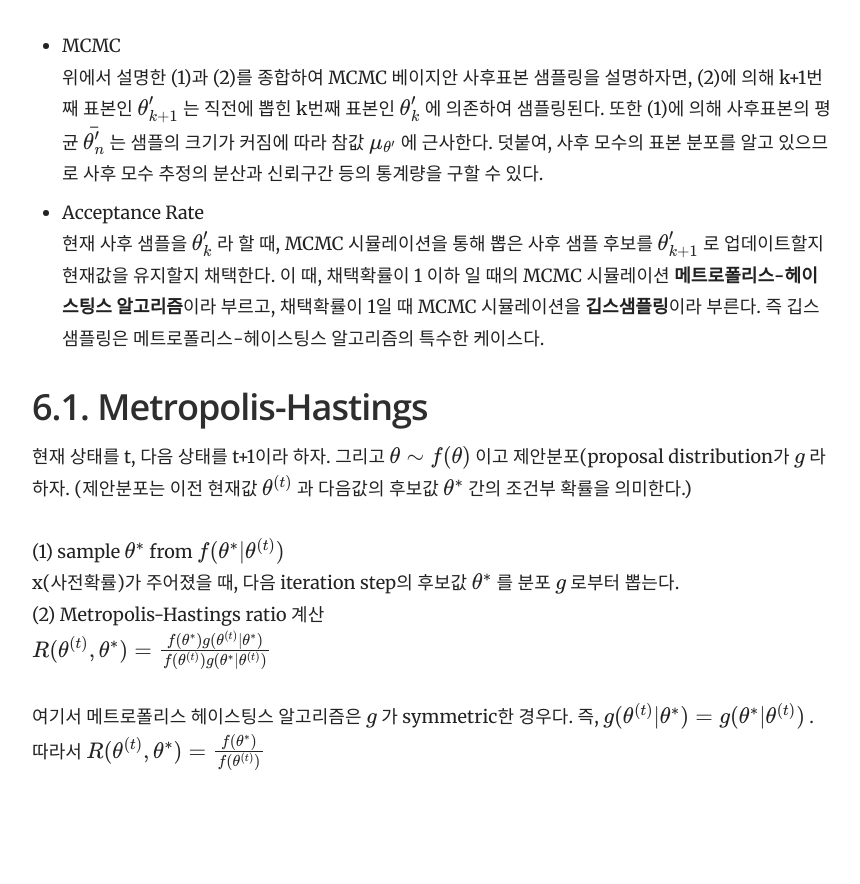
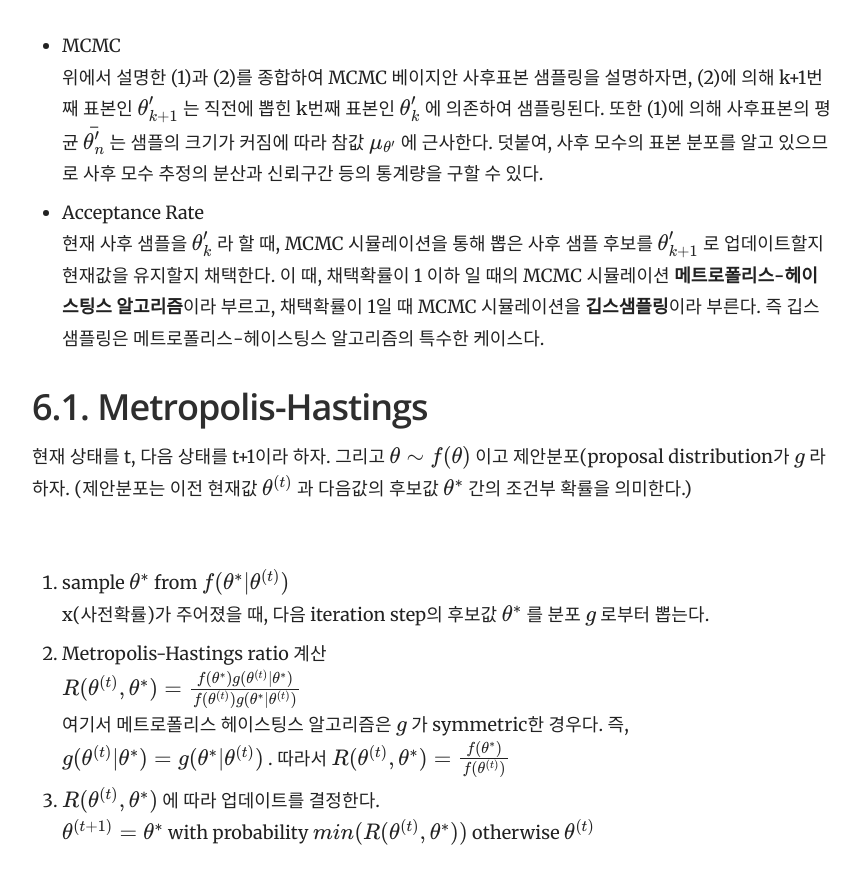
Before and after one commit to yrk3434/yrk3434.github.io, a Jekyll site: the page built from _docs/Theory/Bayesian Inference.md, in a window 1280 px wide and 900 px high, scrolled down 7967 px. Shown: the top 884 px of the window, without its empty margins (358-1218 px from the left). Built offline with Jekyll 4.4.1, drawn with Linux system fonts in a browser that asks for light colours; formulas are drawn with MathJax 3; before the commit the page ends 8789 px from its top, so only the background shows below that.

Commit message:
Update Bayesian Inference.md

```diff
--- a/_docs/Theory/Bayesian Inference.md
+++ b/_docs/Theory/Bayesian Inference.md
@@ -235,10 +235,11 @@ cf. 베이지안에서 사용하는 마코브체인은 사후분포가 정상분
 현재 상태를 t, 다음 상태를 t+1이라 하자. 그리고 $ \theta \sim f(\theta) $ 이고 제안분포(proposal distribution가 $ g $ 라 하자.
 (제안분포는 이전 현재값 $ \theta^{(t)} $ 과 다음값의 후보값 $ \theta^* $ 간의 조건부 확률을 의미한다.)
 <br/><br/>
-(1) sample $ \theta^* $ from $ f( \theta^* | \theta^{(t)} ) $ <br/>
- x(사전확률)가 주어졌을 때, 다음 iteration step의 후보값 $ \theta^* $ 를 분포 $ g $ 로부터 뽑는다. <br/>
-(2) Metropolis-Hastings ratio 계산 <br/>
+1. sample $ \theta^* $ from $ f( \theta^* | \theta^{(t)} ) $ <br/>
+ x(사전확률)가 주어졌을 때, 다음 iteration step의 후보값 $ \theta^* $ 를 분포 $ g $ 로부터 뽑는다.
+2. Metropolis-Hastings ratio 계산 <br/>
 $ R( \theta^{(t)}, \theta^* ) =   \frac{ f( \theta^* ) g( \theta^{(t)} | \theta^* ) }{ f( \theta^{(t)} ) g( \theta^* | \theta^{(t)}) } $  <br/>
-
 여기서 메트로폴리스 헤이스팅스 알고리즘은 $ g $ 가 symmetric한 경우다. 즉, $ g( \theta^{(t)} | \theta^* ) = g( \theta^* | \theta^{(t)} ) $ . 따라서
 $ R( \theta^{(t)}, \theta^* ) = \frac{ f( \theta^* ) }{ f( \theta^{(t)} ) } $ <br/>
+3. $ R( \theta^{(t)} , \theta^* ) $ 에 따라 업데이트를 결정한다. <br/>
+$ \theta^{(t+1)} = \theta^* $ with probability $ min( R( \theta^{(t)}, \theta^* )) $ otherwise $ \theta^{(t)} $
```
